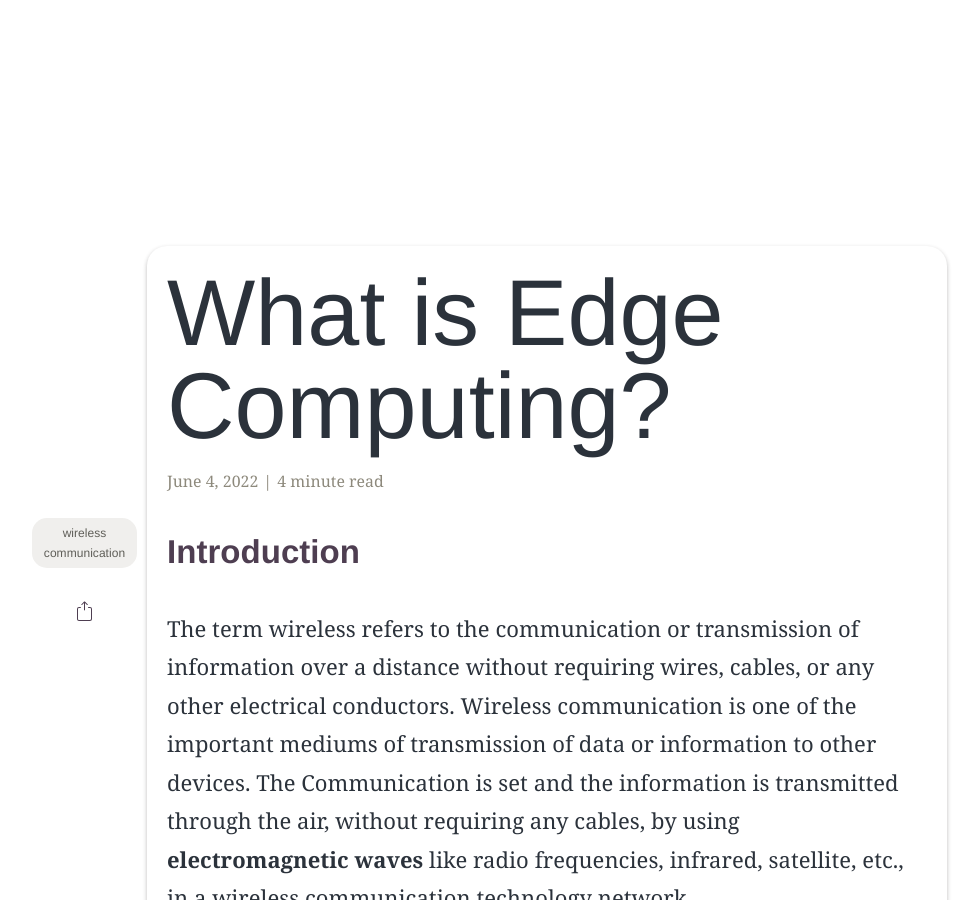
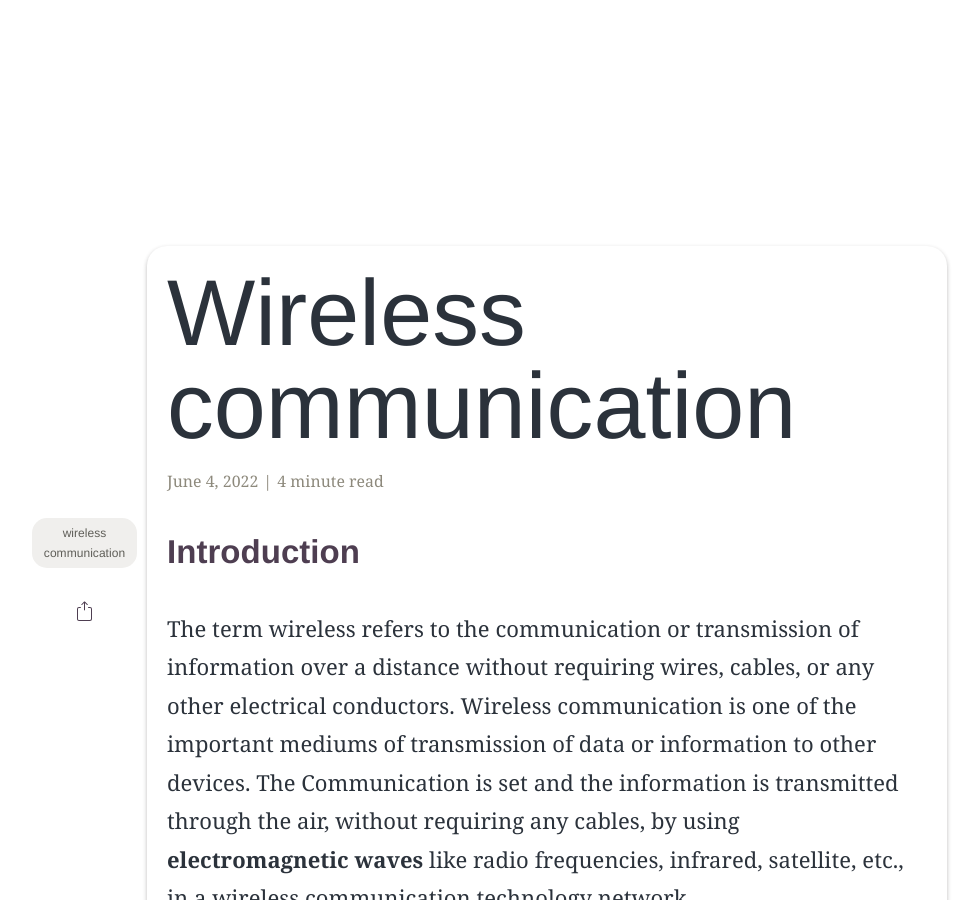
Before and after one commit to peisong0109/peisong.github.io, a Jekyll site: the page built from _posts/2022-06-04-Wireless-Communication.md, in a window 1280 px wide and 900 px high, scrolled down 421 px. Shown: the whole window, without its empty margins (93-1073 px from the left). Built offline with Jekyll 4.4.1, drawn with Linux system fonts in a browser that asks for light colours; some web fonts are replaced; comment, search, counter and statistics services are not loaded; some of the changed text lies outside the part shown.

Commit message:
Update 2022-06-04-Wireless-Communication.md

```diff
--- a/_posts/2022-06-04-Wireless-Communication.md
+++ b/_posts/2022-06-04-Wireless-Communication.md
@@ -2,7 +2,7 @@
 layout: post
 read_time: true
 show_date: true
-title: "What is Edge Computing?"
+title: "Wireless communication"
 date: 2022-06-04
 img: posts/202205029/Edge.jpg
 tags: [Wireless communication]
```
